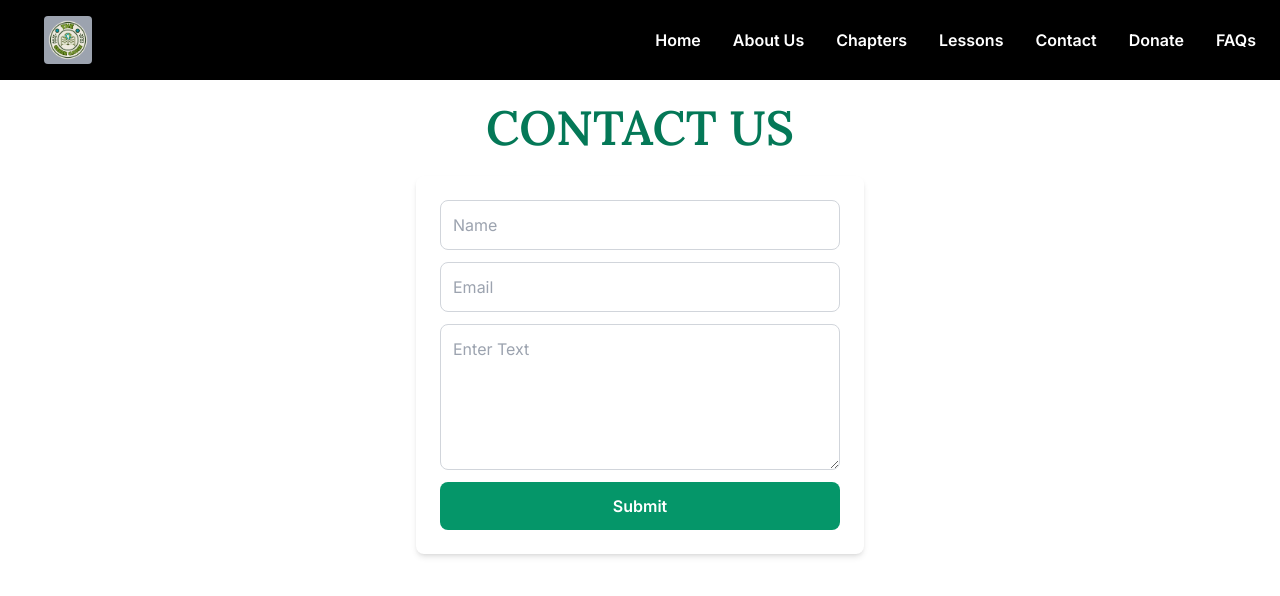
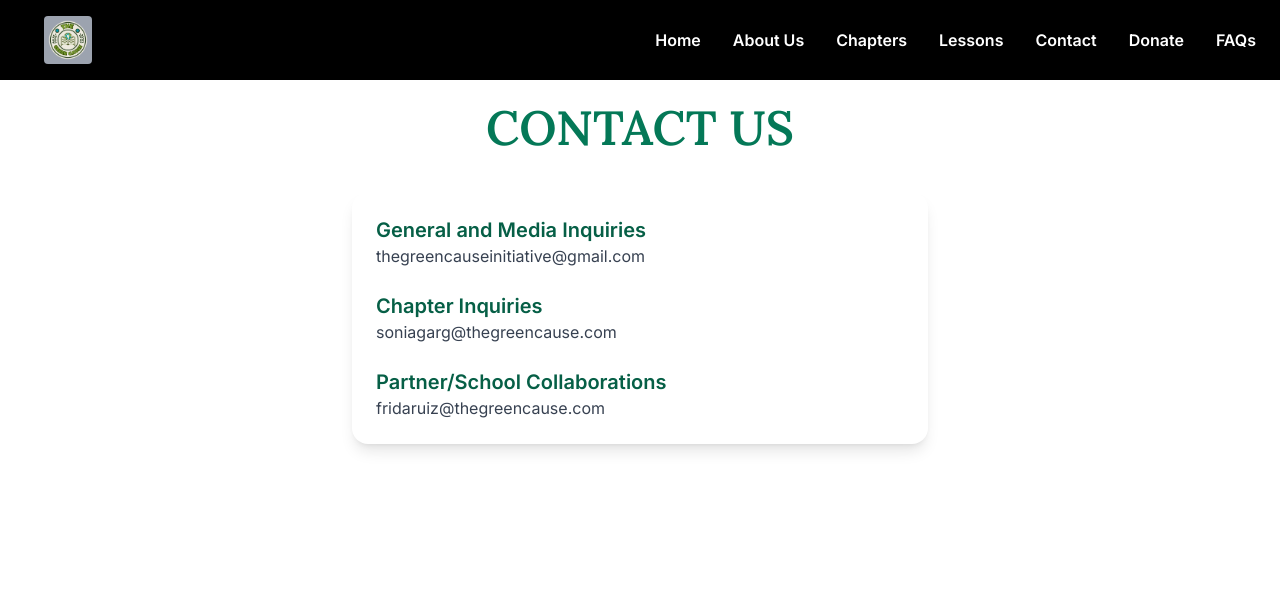
Before and after one commit to The-Green-Cause/The-Green-Cause-Website, a Next.js app in the folder frontend/: page /contact in a window 1280 px wide. Shown: the top 596 px of the page. Built offline with nearby package versions, Linux system fonts and the light colour scheme; a web font is replaced by a local one.

Commit message:
Contact Page Rework

```diff
--- a/frontend/pages/contact.js
+++ b/frontend/pages/contact.js
@@ -1,140 +1,41 @@
 import Navbar from "../components/navbar";
 import Head from "next/head";
-import Form from 'next/form';
-import { useState, useEffect } from "react";
 
 export default function Contact() {
-  const [message, setMessage] = useState("");
-
-  async function handleSubmit(event) {
-    event.preventDefault();
-    const formData = new FormData(event.target);
-
-    formData.append("access_key", "96beffce-b2dd-4e64-98f9-ebacdc5eed66");
-
-    const object = Object.fromEntries(formData);
-    const json = JSON.stringify(object);
-    console.log(json);
-    const response = await fetch("https://api.web3forms.com/submit", {
-        method: "POST",
-        headers: {
-          "Content-Type": "application/json",
-          Accept: "application/json"
-        },
-        body: json
-    });
-    const result = await response.json();
-    if (result.success) {
-        console.log(result);
-    }
-
-    // Simulate form submission
-    setMessage("Your message has been sent!");
-
-    // Clear message after 3 seconds
-    setTimeout(() => {
-      setMessage("");
-    }, 3000);
-
-    // Optionally, reset the form
-    event.target.reset()
-  }
-
-  async function handleSubmit(event) {
-  event.preventDefault();
-
-  const formData = new FormData(event.target);
-  formData.append("access_key", "CODE");
-
-  // Convert FormData to JSON correctly
-  const object = {};
-  formData.forEach((value, key) => object[key] = value);
-  const json = JSON.stringify(object);
-
-  console.log("Payload Sent:", json); // Debugging
-
-  const response = await fetch("https://api.web3forms.com/submit", {
-    method: "POST",
-    headers: {
-      "Content-Type": "application/json",
-      Accept: "application/json"
-    },
-    body: json
-  });
-
-  const result = await response.json();
-  console.log("API Response:", result); // Debugging
-
-  if (result.success) {
-    setMessage("Your message has been sent!");
-  } else {
-    setMessage("Error sending message.");
-  }
-
-  setTimeout(() => {
-    setMessage("");
-  }, 3000);
-
-  event.target.reset();
-}
-
   return (
     <>
       <Head>
-        <title>The Green Cause - Home</title>
+        <title>The Green Cause - Contact</title>
         <meta name="description" content="The Green Cause" />
         <meta name="viewport" content="width=device-width, initial-scale=1" />
         <link rel="icon" href="/logo.png" />
       </Head>
+
       <div>
-        <Navbar/>
+        <Navbar />
         <div className="flex flex-col items-center px-4">
-          <h1 className="text-center text-5xl mt-6 mb-6 font-lora_semibold text-emerald-700">
+          <h1 className="text-center text-5xl mt-6 mb-10 font-lora_semibold text-emerald-700">
             CONTACT US
           </h1>
 
-          <Form onSubmit={handleSubmit} className="flex flex-col max-w-md w-full bg-white p-6 rounded-lg shadow-md">
-            <input
-              type="text"
-              name="name"
-              placeholder="Name"
-              required
-              className="mb-3 p-3 border border-gray-300 rounded-lg focus:outline-none focus:ring-2 focus:ring-emerald-400"
-            />
+          <div className="bg-white shadow-lg rounded-2xl p-6 w-full max-w-xl space-y-6">
+            <div>
+              <h2 className="text-xl font-semibold text-emerald-800">General and Media Inquiries</h2>
+              <p className="text-gray-700">thegreencauseinitiative@gmail.com</p>
+            </div>
 
-            <input
-              type="email"
-              name="email"
-              placeholder="Email"
-              required
-              className="mb-3 p-3 border border-gray-300 rounded-lg focus:outline-none focus:ring-2 focus:ring-emerald-400"
-            />
+            <div>
+              <h2 className="text-xl font-semibold text-emerald-800">Chapter Inquiries</h2>
+              <p className="text-gray-700">soniagarg@thegreencause.com</p>
+            </div>
 
-            <textarea
-              name="message"
-              rows="5"
-              placeholder="Enter Text"
-              autoComplete="off"
-              required
-              className="mb-3 p-3 border border-gray-300 rounded-lg focus:outline-none focus:ring-2 focus:ring-emerald-400"
-            ></textarea>
-
-            <button
-              type="submit"
-              className="bg-emerald-600 hover:bg-emerald-700 text-white font-semibold py-3 rounded-lg transition-all"
-            >
-              Submit
-            </button>
-          </Form>
-
-          {/* Show success message if present */}
-          {message && (
-            <div className="bg-green-500 text-white p-3 mt-4 rounded-lg shadow-md transition-opacity duration-500">
-              {message}
+            <div>
+              <h2 className="text-xl font-semibold text-emerald-800">Partner/School Collaborations</h2>
+              <p className="text-gray-700">fridaruiz@thegreencause.com</p>
             </div>
-          )}
+          </div>
         </div>
       </div>
     </>
-  )
+  );
 }
```
